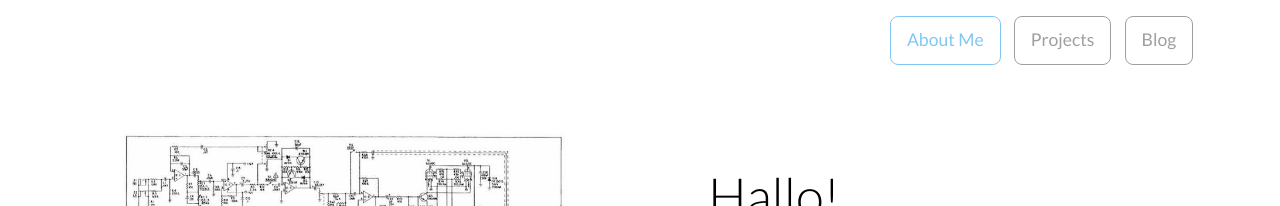
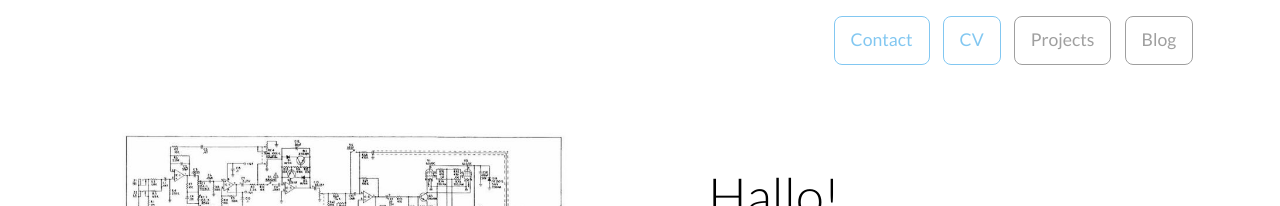
Before and after one commit to ronaldreichmuth/ronaldreichmuth.github.io, a Jekyll site: the page built from index.html, in a window 1280 px wide. Shown: the top 206 px of the page. Built offline with Jekyll 4.4.1, drawn with Linux system fonts in a browser that asks for light colours.

Commit message:
update links

```diff
--- a/_layouts/default2.html
+++ b/_layouts/default2.html
@@ -49,7 +49,8 @@
     <a class='NavBtn NavBtn--mobileOnly' data-toggle-modal-menu>Menu</a>
 
     <section class='MainMenu-links'>
-      <a href='/about' class='NavBtn' id='NavBtnAbout'>About Me</a>
+      <a href='/about' class='NavBtn' id='NavBtnAbout'>Contact</a>
+      <a href='/' class='NavBtn' id='NavBtnAbout'>CV</a>
       <a href='/projects' class='NavBtn' id='NavBtnProjects'>Projects</a>
       <a href='/blog' class='NavBtn' id='NavBtnBlog'>Blog</a>
 
```
